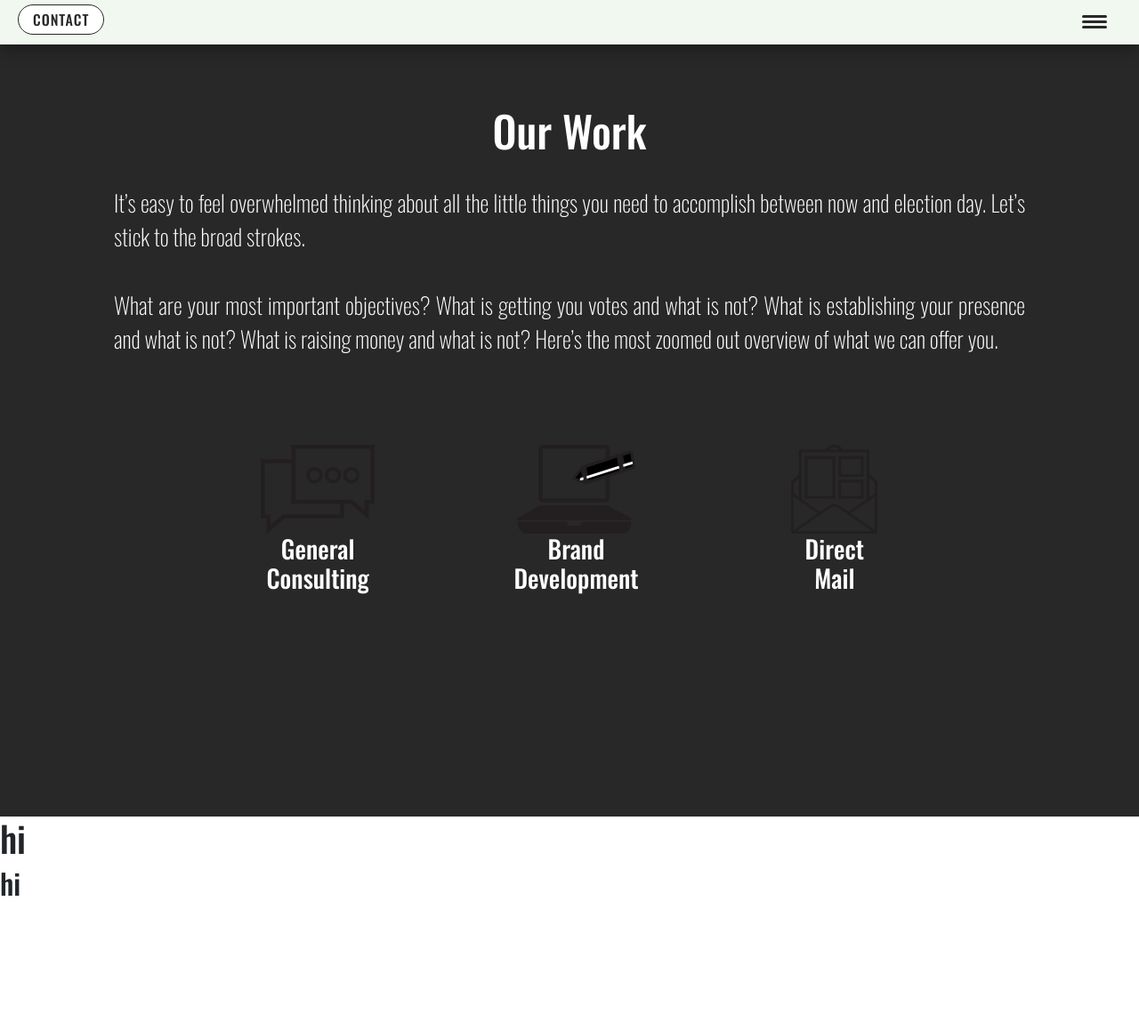
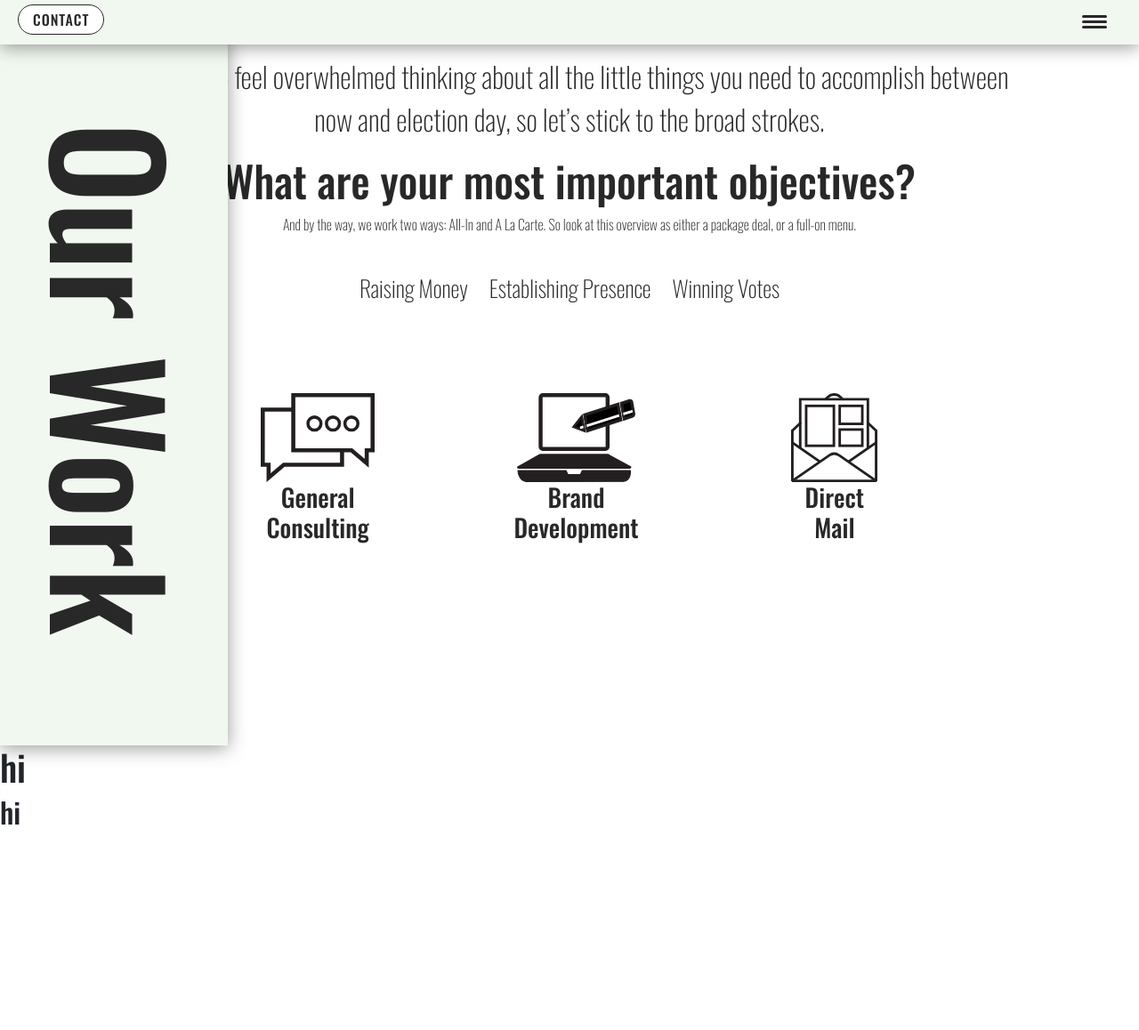
Before and after one commit to rchaynie/llc, a Python web app: template flask/templates/ourwork.html in a window 1280 px wide. Shown: the top 1158 px of the page at 89% size. After the commit the page ends 927 px from the top, so only its background shows below. Run offline with Jinja, Linux system fonts and the light colour scheme; the template is opened without the code that fills it, so the values that code supplies are empty; some libraries are stand-ins or nearby versions.

Commit message:
progress on our work page

```diff
--- a/flask/static/stylesheets/style2.css
+++ b/flask/static/stylesheets/style2.css
@@ -720,15 +732,17 @@ footer p {
 	background-repeat: no-repeat;
 	background-size: 100vw;
 	background-attachment: fixed; */
-	background: #282828;
-	color: white;
+	background: white;
+	color: #282828;
 
 }
+
+
 
 .above-all {
 	content: '';
 	height:10px;
-	margin-bottom: 100px;
+	margin-bottom: 20px;
 }
 
 
@@ -755,6 +769,53 @@ footer p {
 } */
 
 
+.work-left-panel {
+	width: 20vw;
+	height: 100vh;
+	background: #f1f8f0;
+	position: fixed;
+	box-shadow: 0 3px 20px rgba(0, 0, 0, 0.4);
+	z-index: 100;
+	color: #282828;
+	padding-top: 100px;
+
+
+}
+
+.title-orange-work {
+	/* background: #e06d3f;
+	border-radius: 12em; */
+	/* margin-left: 0;
+	width: 100%;
+	height: 75%;
+	margin-top: -20vh;
+	padding-top: 200px;
+	padding-left: 10px;
+	color: #282828;
+ */
+}
+
+
+
+.white-top-work {
+	width: 40%;
+	margin-top: 5%;
+}
+
+.title-orange-work h1 {
+	font-size: 1000%;
+	writing-mode: vertical-rl;
+	float: center;
+	margin-left: auto;
+	margin-right: auto;
+
+
+}
+
+
+
+
+
 
 
 
@@ -774,26 +849,42 @@ footer p {
 }
 
 
-.overview-inner {
-	height: 600px;
-	width: 75%;
-	padding: 20px;
-	background-color:rgba(255, 255, 255, .5);
-	box-shadow: 0 3px 20px rgba(0, 0, 0, 0.4);
-	margin: 0 auto;
-	position: relative;
 
-}
+
+
 
 .description h3 {
 	font-size: 300%;
 }
 
+.work-first-par {
+	font-size: 200%;
+}
 
-.description p {
+/*
+.work-questions  {
+	font-size: 150%;
+	text-align: center;
+	width: 100%;
+} */
+
+.work-descript li {
+	list-style: none;
+	display: inline;
+	font-weight: 200;
+	padding: 10px;
 	font-size: 160%;
-	text-align: justify;
 }
+
+
+
+
+
+
+
+
+
+
 
 
 .icon-container {
--- a/flask/templates/index.html
+++ b/flask/templates/index.html
@@ -40,7 +40,7 @@
     <div class="about-us">
         <div class="line1">
 
-            <img src="{{ url_for('static', filename='img/white-top.svg') }}" alt="wite-top" class="white-top">
+            <img src="{{ url_for('static', filename='img/white-top.svg') }}" alt="white-top" class="white-top">
 
 
 
@@ -62,7 +62,7 @@
             <h3>We bring top-tier consulting to every campaign budget.
             </h3>
         </div>
-        <div class="learn-more-color">
+        <div class="learn-more-button-section">
             <button class="learn-more-button">
                 View Our Work
             </button>
--- a/flask/templates/ourwork.html
+++ b/flask/templates/ourwork.html
@@ -10,18 +10,55 @@
             <h1> </h1>
         </div>
 
+
+
         <!--============================== WORK OVERVIEW=================== -->
+        <div class="work-left-panel">
+            <div class="title-orange-work">
+                <h1>Our Work</h1>
+                <!-- <img src="/static/img/white-top.svg" alt="" class="white-top-work"> -->
+            </div>
+        </div>
+
+
+
 
         <div class="work-overview">
+
+
+
             <div class="description">
-                    <h3>Our Work</h3>
+
                     <br>
-                    <p>It’s easy to feel overwhelmed thinking about all the little things you need to accomplish between now and election day. Let’s stick to the broad strokes.
+                    <p class="work-first-par">
+                        It’s easy to feel overwhelmed thinking about all the little things you need to accomplish between now and election day,
+                        so let’s stick to the broad strokes.
+                    </p>
+
+                        <h3>
+                            What are your most important objectives?
+                        </h3>
+                        <p class="two-ways">
+                            And by the way, we work two ways: All-In and A La Carte.
+
+                            So look at this overview as either a package deal, or a full-on menu.
+                        </p>
                         <br>
+
+                    <!-- <h2 class="work-questions">
+                        What is bringing in dollars? What is establishing presence? What is winning votes?
                         <br>
-                        What are your most important objectives?
-                        What is getting you votes and what is not? What is establishing your presence and what is not? What is raising money and what is not? Here’s the most zoomed out overview of what we can offer you.
-                        </p>
+                    </h2> -->
+                    <ul class="work-descript">
+                        <li>Raising Money</li>
+                        <li>Establishing Presence</li>
+                        <li>Winning Votes</li>
+
+                    </ul>
+
+                        <!-- How many votes do you need?
+                        Here’s the most zoomed out overview of what we can offer you. -->
+
             </div>
             <br>
             <div class="icon-container" id="icon-container">
```
Also changed, not shown: other parts of flask/static/stylesheets/style2.css (+62 -8 lines), flask/static/img/organizing.png (added), 2 other files.
